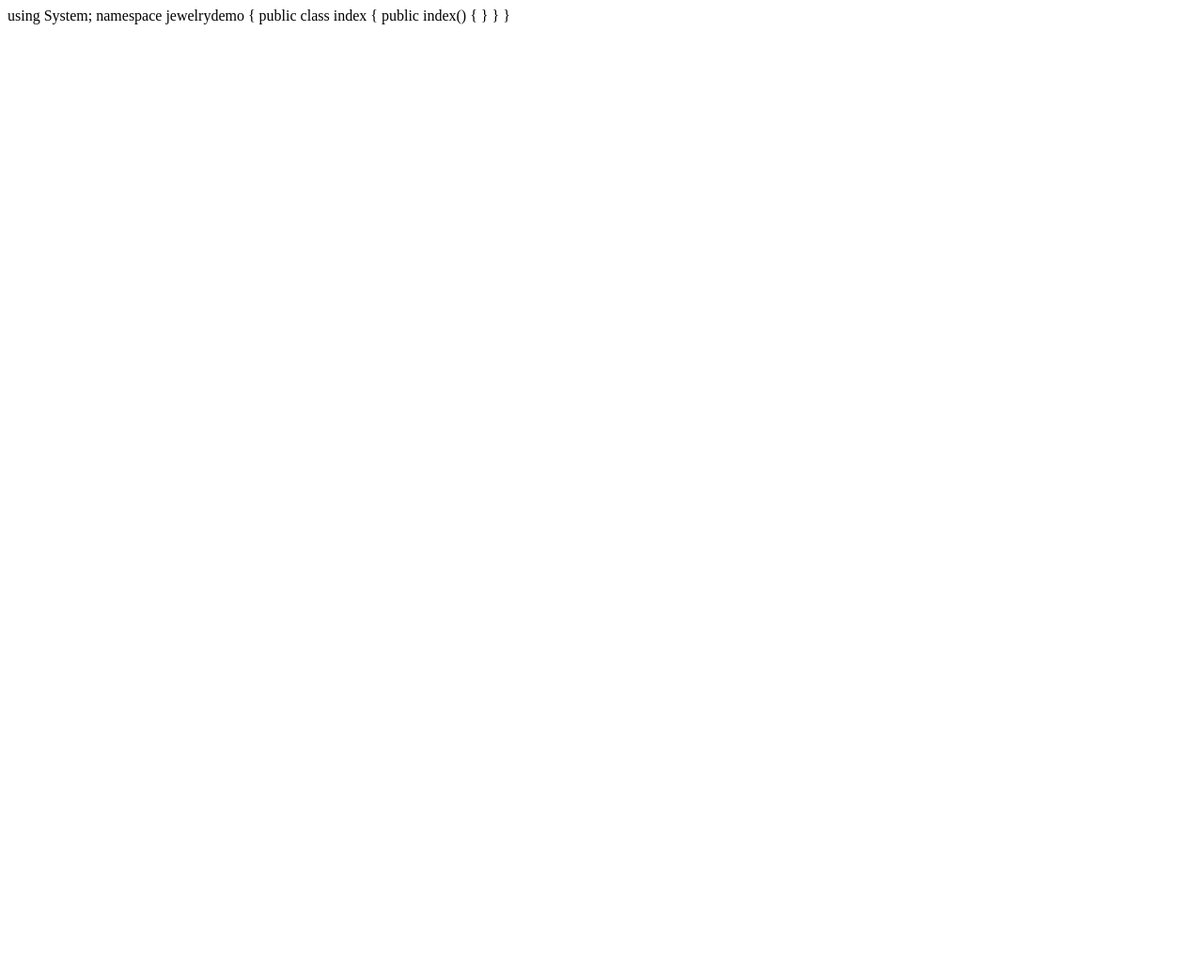
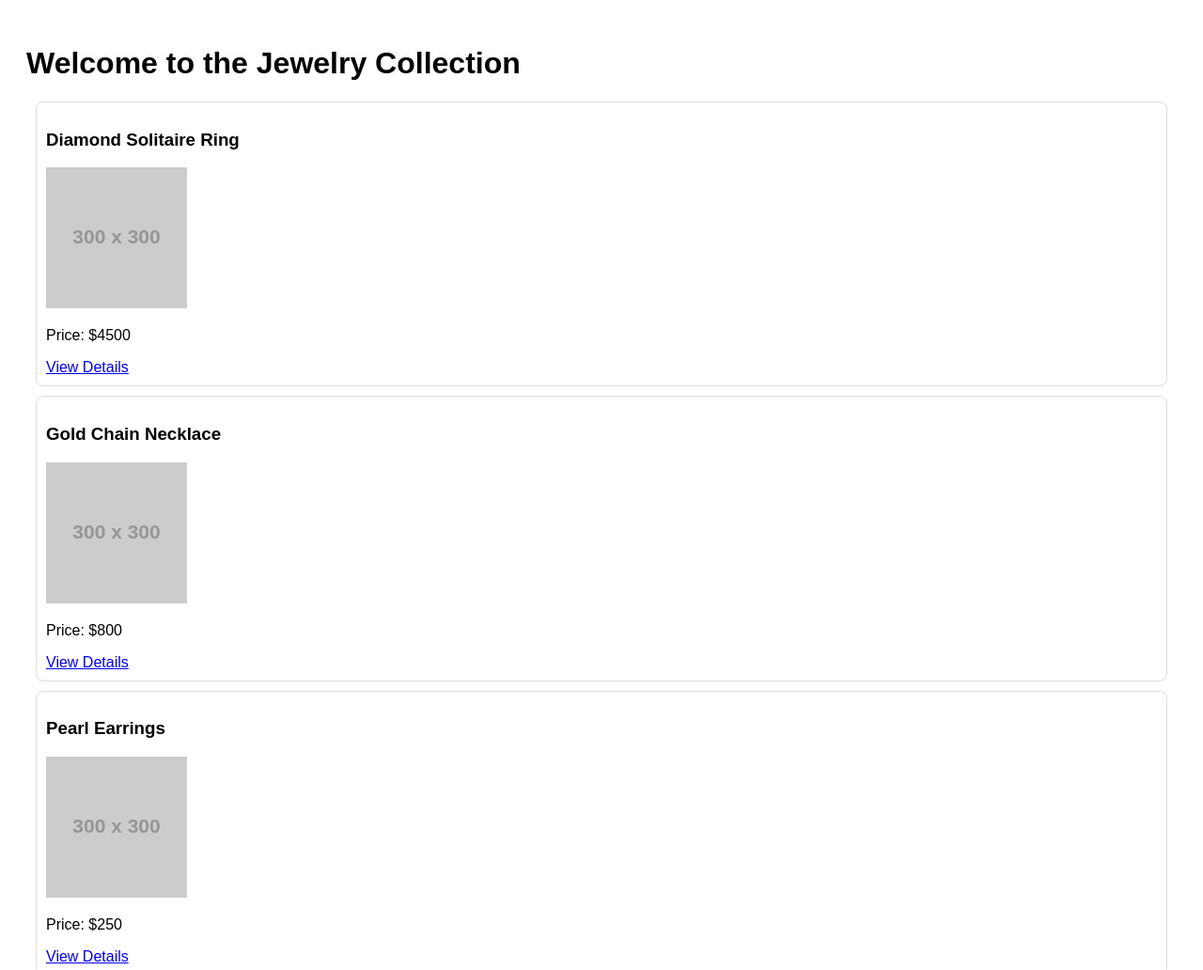
Before and after one commit to OverlayDemo/jewelry-demo, a plain HTML site: page jewelry-demo/index.html in a window 1280 px wide. Shown: the top 1032 px of the page at 94% size. Before the commit the page ends 800 px from the top, so only its background shows below. Drawn offline with Linux system fonts and the light colour scheme; placeholder pictures from the web are drawn by us.

Commit message:
Fixed HTML code

```diff
--- a/jewelry-demo/data.js
+++ b/jewelry-demo/data.js
@@ -1,10 +1,37 @@
-using System;
-namespace jewelrydemo
-{
-	public class demo
-	{
-		public demo()
-		{
-		}
-	}
-}
+const products = [
+    {
+        id: 1,
+        name: "Diamond Solitaire Ring",
+        price: 4500,
+        image: "https://via.placeholder.com/300/e0e0e0?text=Diamond+Ring",
+        description: "A stunning 1-carat diamond set in 14k white gold."
+    },
+    {
+        id: 2,
+        name: "Gold Chain Necklace",
+        price: 800,
+        image: "https://via.placeholder.com/300/e0e0e0?text=Gold+Chain",
+        description: "Classic 24-inch Cuban link chain in 18k yellow gold."
+    },
+    {
+        id: 3,
+        name: "Pearl Earrings",
+        price: 250,
+        image: "https://via.placeholder.com/300/e0e0e0?text=Pearl+Earrings",
+        description: "Freshwater pearls with sterling silver backing."
+    },
+    {
+        id: 4,
+        name: "Sapphire Bracelet",
+        price: 1200,
+        image: "https://via.placeholder.com/300/e0e0e0?text=Sapphire+Bracelet",
+        description: "Deep blue sapphires alternated with small diamonds."
+    },
+    {
+        id: 5,
+        name: "Rose Gold Watch",
+        price: 350,
+        image: "https://via.placeholder.com/300/e0e0e0?text=Rose+Gold+Watch",
+        description: "Elegant minimalist watch with a rose gold mesh strap."
+    }
+];
--- a/jewelry-demo/index.html
+++ b/jewelry-demo/index.html
@@ -1,10 +1,50 @@
-using System;
-namespace jewelrydemo
-{
- public class index
- {
-     public index()
-     {
-     }
- }
-}
+<!DOCTYPE html>
+<html>
+<head>
+    <title>My Jewelry Store</title>
+    <style>
+        body {
+            font-family: sans-serif;
+            padding: 20px;
+        }
+
+        .item {
+            border: 1px solid #ddd;
+            padding: 10px;
+            margin: 10px;
+            border-radius: 8px;
+        }
+
+        img {
+            max-width: 150px;
+        }
+    </style>
+</head>
+<body>
+
+    <h1>Welcome to the Jewelry Collection</h1>
+    <div id="list"></div>
+
+    <script src="data.js"></script>
+
+    <script>const container = document.getElementById('list');
+
+        // Loop through the products from data.js
+        if (typeof products !== 'undefined') {
+            products.forEach(p => {
+                const div = document.createElement('div');
+                div.className = 'item';
+                div.innerHTML = `
+                            <h3>${p.name}</h3>
+                            <img src="${p.image}" alt="${p.name}"><br>
+                            <p>Price: $${p.price}</p>
+                            <a href="product.html?id=${p.id}">View Details</a>
+                        `;
+                container.appendChild(div);
+            });
+        } else {
+            container.innerHTML = "<p>Error: Could not load products.</p>";
+        }</script>
+
+</body>
+</html>
```
Also changed, not shown: jewelry-demo/product.html (+36 -10 lines).
